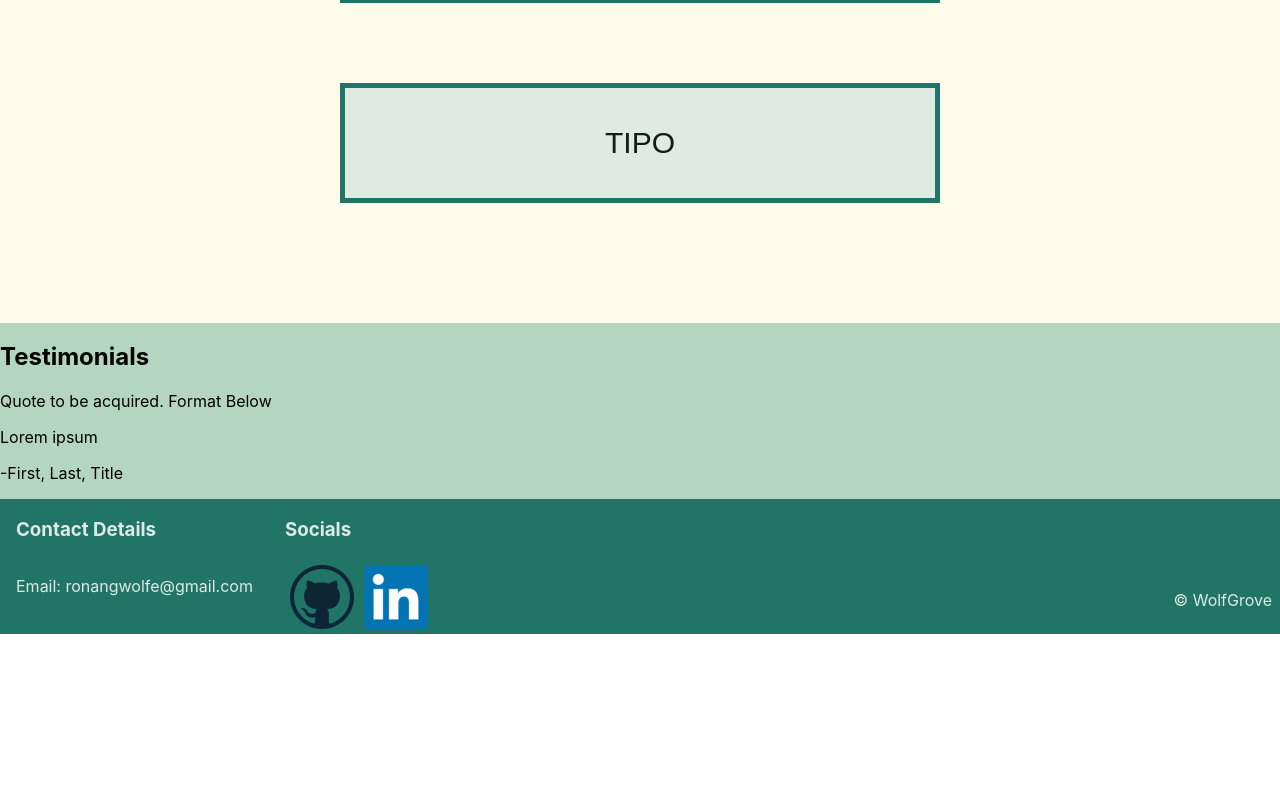
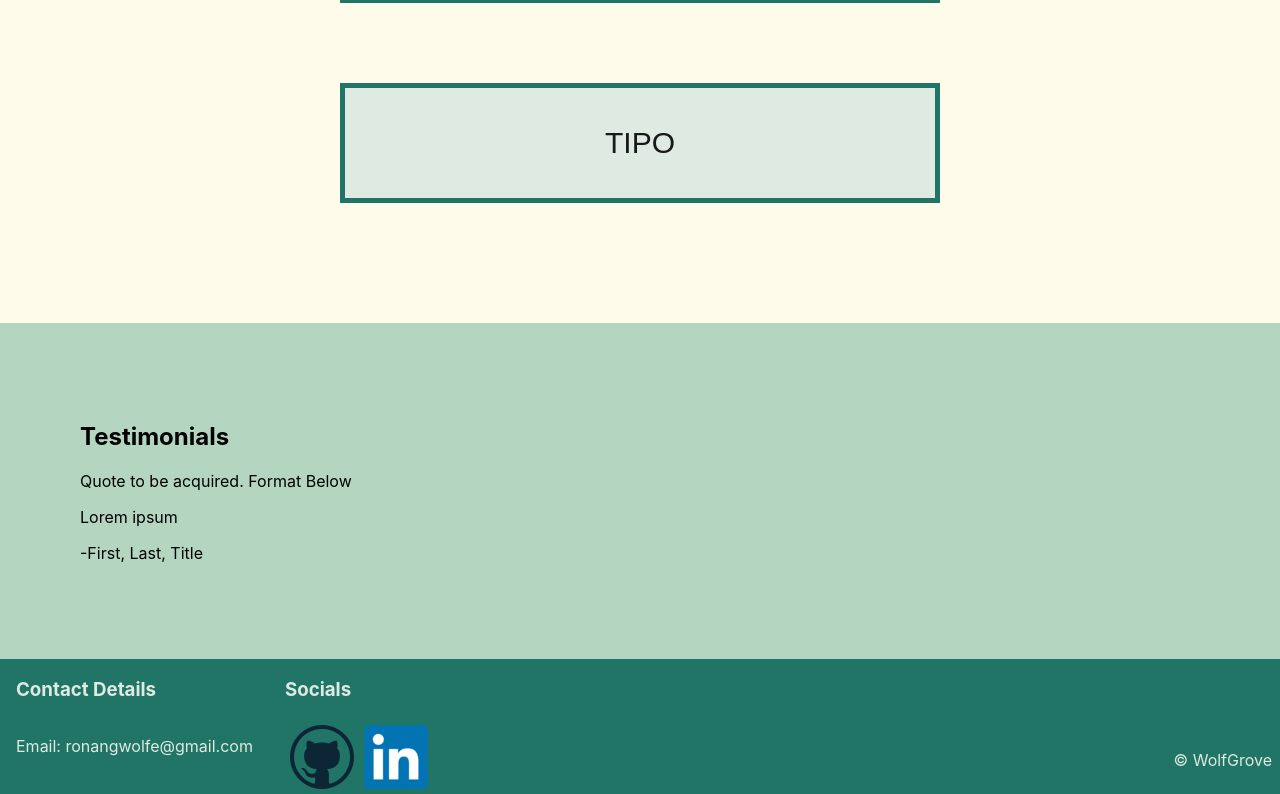
Before and after one commit to RonanGW/WolfGrove, a React (Create React App) app: page / in a window 1280 px wide. Shown: the part 6597-7391 px from the top of the page. Before the commit the page ends 7231 px from the top, so only its background shows below. Built offline with nearby package versions, Linux system fonts and the light colour scheme; grey boxes are pictures that could not be loaded.

Commit message:
Centered testimonials section

```diff
--- a/src/App.css
+++ b/src/App.css
@@ -208,6 +208,11 @@
     padding: 5px
 }
 
+/* Testimonials Section */
+
+.Testimonials {
+    padding: 10vh;
+}
 /* Footer Section */
 .Footer {
     display: flex;
```
